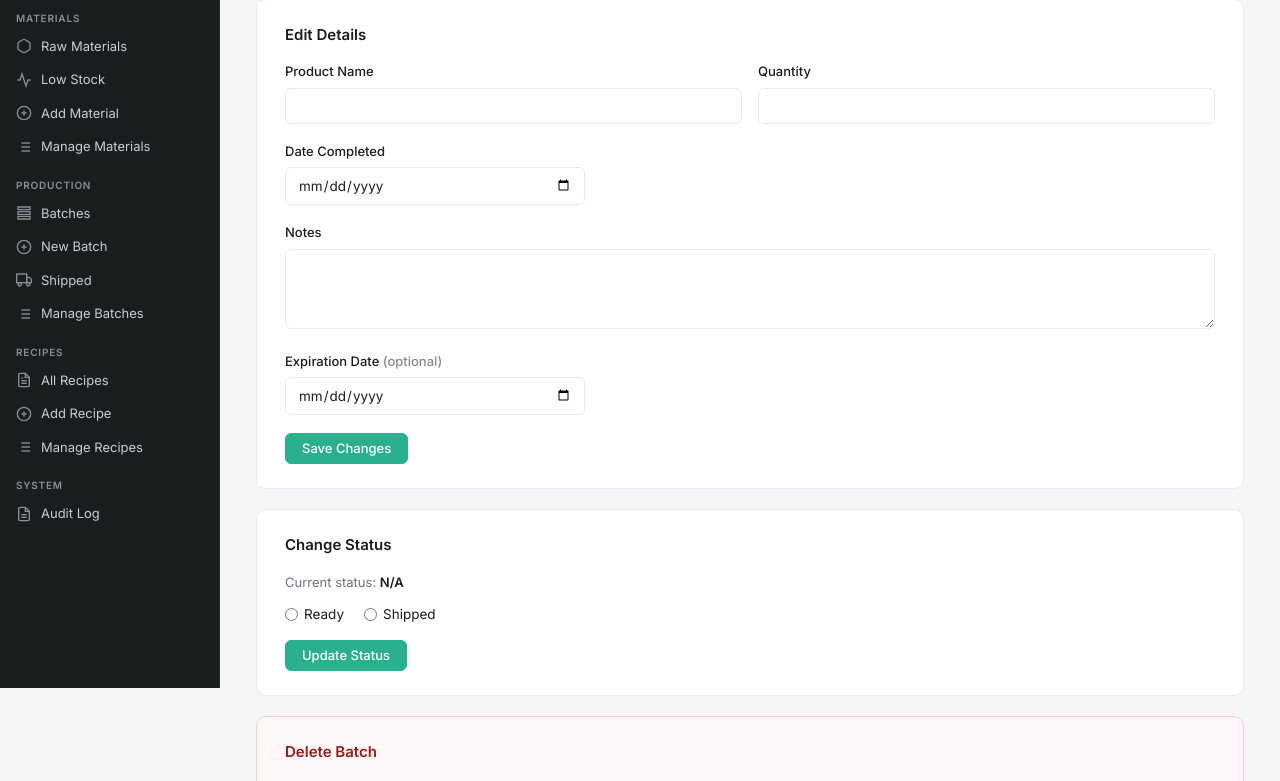
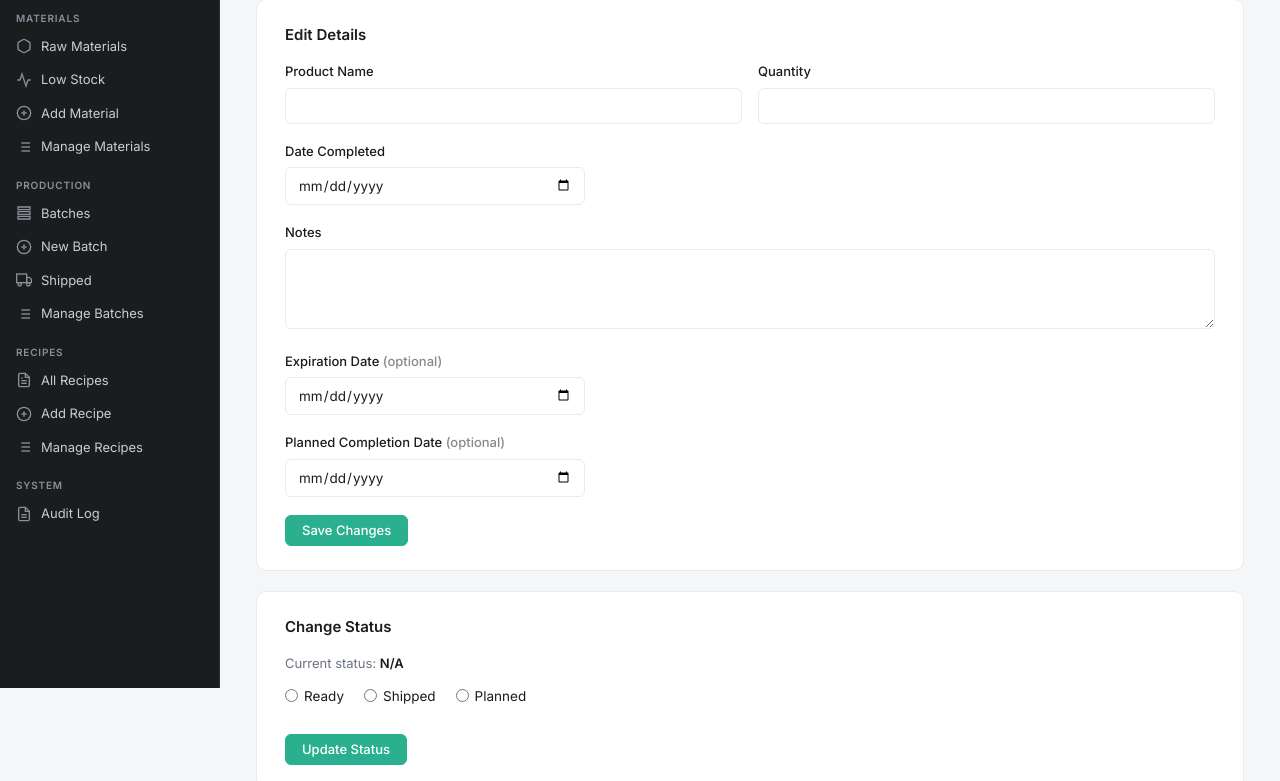
Before and after one commit to aero-greenfield/matcha-inventory-system, a Flask app: template templates/edit_batch.html in a window 1280 px wide. Shown: the part 112-893 px from the top of the page. Run offline with Flask 3, Linux system fonts and the light colour scheme; the template is opened without the code that fills it, so the values that code supplies are empty; parts of the project's set-up code (start-up, migrations or seed data) failed here and were passed over; some libraries are stand-ins or nearby versions.

Commit message:
added dope feature: planned batches, new status for batches: planned, if planned user must input planned_date_completed aswell. system auto changes status to ready upon planned date by called change status function when opening batches page for viewing. no scheduling needed.

```diff
--- a/app.py
+++ b/app.py
@@ -135,7 +135,8 @@ from inventory_app import (
     increase_raw_material, decrease_raw_material, get_raw_material, add_to_batches,
     get_batches, mark_as_shipped, delete_batch, get_recipe, add_recipe,
     change_recipe, delete_recipe, delete_raw_material, get_material_by_id, get_all_materials_with_id, update_raw_material, get_all_batches_with_id, get_batch_by_id,
-    update_batch, update_batch_status, update_recipe, get_all_recipes_with_id, get_recipe_by_id, log_action, view_logs, get_batch_materials)
+    update_batch, update_batch_status, update_recipe, get_all_recipes_with_id, get_recipe_by_id, log_action, view_logs, get_batch_materials,
+    get_batches_planned)
 
 
 # Import helper functions for exporting data
@@ -853,8 +854,14 @@ def view_batches():
     columns = list(data.columns) if not data.empty else [] # get column names for table header in html, if data is not empty.
     #if data is empty, set columns to empty list to avoid errors in html.
     # we need to get columns separately because the batches page shows a table with dynamic columns based on the batch data, so we need to pass the column names to the html to generate the table header.
+
+    # get planned data seperatly
+    planned_data = get_batches_planned()
+    planned_batches = planned_data.to_dict(orient='records') if not planned_data.empty else []
+
     return render_template("batches.html", # render the batches page html template.
         batches=batches, columns=columns, count=len(batches),
+        planned_batches=planned_batches,
         back_link=True, back_link_url="/", back_link_label="Back to Home"
 )
 
@@ -968,7 +975,7 @@ def create_batch():
         notes = request.form.get('notes')
         notes = notes.strip() if notes else None
         expiration_date = request.form.get('expiration_date', '').strip() or None
-
+        planned_completion_date = request.form.get('planned_completion_date', '').strip() or None
         # Text validation
         if not product_name:
             return render_template('error.html',
@@ -1015,9 +1022,27 @@ def create_batch():
                     back_link=True, back_link_url="/create-batch", back_link_label="Go back to Create Batch"
                 ), 400
 
+        # validate planned_completion_date
+
+        if planned_completion_date:
+            try:
+                pcd = datetime.strptime(planned_completion_date, '%Y-%m-%d') #valid date
+                if pcd.date() < datetime.now().date(): # planned date cant be in the past
+                    return render_template('error.html',
+                        title="Invalid Input",
+                        message="Planned completion date cannot be in the past.",
+                        back_link=True, back_link_url="/create-batch", back_link_label="Go back to Create Batch"
+                    ), 400
+            except ValueError:
+                return render_template('error.html',
+                    title="Invalid Input",
+                    message="Invalid planned completion date format. Use YYYY-MM-DD.",
+                    back_link=True, back_link_url="/create-batch", back_link_label="Go back to Create Batch"
+                ), 400
+
         # call function
         try:
-            result = add_to_batches(product_name, quantity, notes=notes, batch_id=batch_id, deduct_resources=True, expiration_date=expiration_date)
+            result = add_to_batches(product_name, quantity, notes=notes, batch_id=batch_id, deduct_resources=True, expiration_date=expiration_date, planned_completion_date=planned_completion_date)
             if result:
                 logging.info(f"Batch created: product='{product_name}', quantity={quantity}, batch_id={batch_id}")
                 log_action('batch_created', f"product={product_name}, quantity={quantity}, batch_id={result}")
@@ -1121,6 +1146,7 @@ def update_batch_details(batch_id):
         notes = notes.strip() if notes else None
         quantity = float(quantity_str) if quantity_str else None
         expiration_date = request.form.get('expiration_date', '').strip() or None
+        planned_completion_date = request.form.get('planned_completion_date', '').strip() or None
 
     except ValueError:
         return render_template('error.html',
@@ -1146,7 +1172,19 @@ def update_batch_details(batch_id):
                 back_link=True, back_link_url=f"/edit-batch/{batch_id}", back_link_label="Go back to Edit Batch"
             ), 400
 
-    result = update_batch(batch_id, product_name=product_name, quantity=quantity, notes=notes, expiration_date=expiration_date)
+    #validate planned completion date
+
+    if planned_completion_date:
+        try:
+            datetime.strptime(planned_completion_date, '%Y-%m-%d')
+        except ValueError:
+            return render_template('error.html',
+                title="Invalid Input",
+                message="Invalid planned completion date format. Use YYYY-MM-DD.",
+                back_link=True, back_link_url=f"/edit-batch/{batch_id}", back_link_label="Go back to Edit Batch"
+            ), 400
+
+    result = update_batch(batch_id, product_name=product_name, quantity=quantity, notes=notes, expiration_date=expiration_date, planned_completion_date=planned_completion_date)
 
     if result:
         logging.info(f"Batch details updated: batch_id={batch_id}, product_name={product_name}, quantity={quantity}")
@@ -1166,6 +1204,19 @@ def change_batch_status(batch_id):
     """
 
     new_status = request.form.get('status') # Get the new status from the form submission (e.g., "ready", "shipped", etc.)
+
+
+    if new_status == 'Planned':
+        planned_completion_date = request.form.get('planned_completion_date', '').strip() or None #get planned date of completion
+        if not planned_completion_date:
+            return redirect(url_for('edit_batch', batch_id=batch_id, err='A planned completion date is required when setting status to Planned')) # there must be a planned date of competion
+        try:
+            pcd = datetime.strptime(planned_completion_date, '%Y-%m-%d') #validate planned date of competion
+            if pcd.date() < datetime.now().date(): #cant be in the past
+                return redirect(url_for('edit_batch', batch_id=batch_id, err='Planned completion date cannot be in the past'))
+        except ValueError:
+            return redirect(url_for('edit_batch', batch_id=batch_id, err='Invalid planned completion date format'))
+        update_batch(batch_id, planned_completion_date=planned_completion_date)
 
     result = update_batch_status(batch_id, new_status)
     if result:
--- a/templates/create_batch.html
+++ b/templates/create_batch.html
@@ -23,6 +23,11 @@
             <label for="expiration_date">Expiration Date <span style="color:#888">(optional)</span></label>
             <input type="date" id="expiration_date" name="expiration_date" value="">
         </div>
+        <div class="form-group" style="max-width:300px;">
+            <label for="planned_completion_date">Planned Completion Date <span style="color:#888">(optional — creates a Planned batch)</span></label>
+            <input type="date" id="planned_completion_date" name="planned_completion_date" value="">
+            <small style="color:var(--text-muted);display:block;margin-top:4px;">If set, the batch will be created with Planned status and transition to Ready automatically on this date.</small>
+        </div>
         <button type="submit" class="btn btn-primary">Create Batch</button>
         <input type="hidden" name="csrf_token" value="{{ csrf_token() }}">
     </form>
--- a/templates/edit_batch.html
+++ b/templates/edit_batch.html
@@ -40,6 +40,10 @@
             <label for="expiration_date">Expiration Date <span style="color:#888">(optional)</span></label>
             <input type="date" id="expiration_date" name="expiration_date" value="{{ batch[7] or '' }}">
         </div>
+        <div class="form-group" style="max-width:300px;">
+            <label for="planned_completion_date">Planned Completion Date <span style="color:#888">(optional)</span></label>
+            <input type="date" id="planned_completion_date_details" name="planned_completion_date" value="{{ batch[8] or '' }}">
+        </div>
         <button type="submit" class="btn btn-primary">Save Changes</button>
         <input type="hidden" name="csrf_token" value="{{ csrf_token() }}">
     </form>
@@ -52,10 +56,27 @@
         <div class="radio-group">
             <label><input type="radio" name="status" value="Ready" {% if batch[4] == 'Ready' %}checked{% endif %}> Ready</label>
             <label><input type="radio" name="status" value="Shipped" {% if batch[4] == 'Shipped' %}checked{% endif %}> Shipped</label>
+            <label><input type="radio" name="status" value="Planned" id="status-planned" {% if batch[4] == 'Planned' %}checked{% endif %}> Planned</label>
         </div>
-        <button type="submit" class="btn btn-primary">Update Status</button>
+        <div id="planned-date-field" style="max-width:300px;margin-top:10px;">
+            <label for="planned_completion_date_status">Planned Completion Date <span style="color:#c00">*</span></label>
+            <input type="date" id="planned_completion_date_status" name="planned_completion_date" value="{{ batch[8] or '' }}">
+        </div>
+        <button type="submit" class="btn btn-primary" style="margin-top:12px;">Update Status</button>
         <input type="hidden" name="csrf_token" value="{{ csrf_token() }}">
     </form>
+    <script>
+    (function() {
+        var field = document.getElementById('planned-date-field');
+        var currentStatus = '{{ batch[4] }}';
+        field.style.display = currentStatus === 'Planned' ? '' : 'none';
+        document.querySelectorAll('input[name="status"]').forEach(function(radio) {
+            radio.addEventListener('change', function() {
+                field.style.display = this.value === 'Planned' ? '' : 'none';
+            });
+        });
+    })();
+    </script>
 </div>
 
 <div class="section-card danger-card">
```
Also changed, not shown: inventory_app.py (+91 -16 lines), templates/batches.html (+47 -0 lines), templates/manage_batches.html (+10 -0 lines), data/inventory.db.
